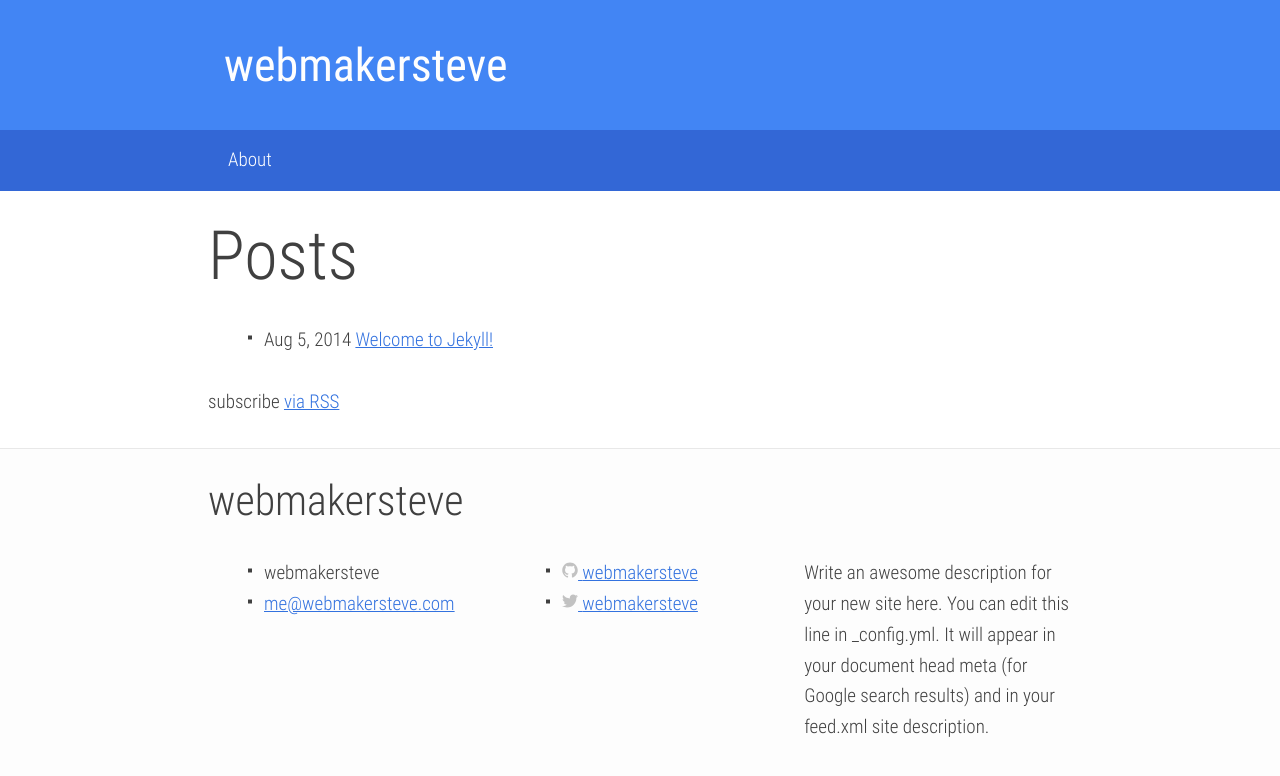
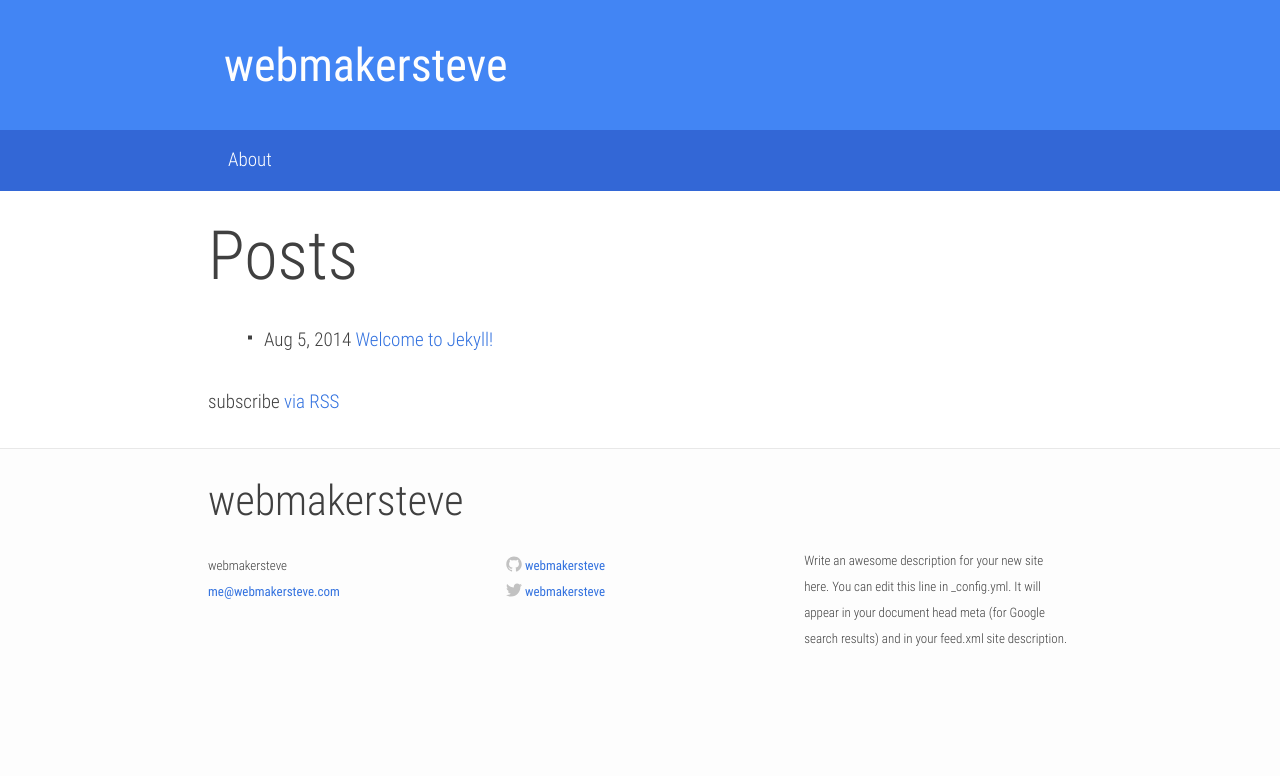
Before and after one commit to webmakersteve/webmakersteve.github.io, a Jekyll site: the page built from index.html, in a window 1280 px wide. Shown: the top 776 px of the page. Built offline with Jekyll 4.4.1, drawn with Linux system fonts in a browser that asks for light colours.

Commit message:
Got rid of sass cache and updated styles

```diff
--- a/_includes/footer.html
+++ b/_includes/footer.html
@@ -5,14 +5,14 @@
     <h2 class="footer-heading">{{ site.title }}</h2>
 
     <div class="g--third col">
-      <ul>
+      <ul class="list-links list-links--secondary list-small">
         <li>{{ site.title }}</li>
         <li><a href="mailto:{{ site.email }}">{{ site.email }}</a></li>
       </ul>
     </div>
 
     <div class="g--third col">
-      <ul>
+      <ul class="list-links list-links--secondary list-small">
         {% if site.github_username %}<li>
           <a href="https://github.com/{{ site.github_username }}">
             <span class="icon github">
--- a/styles/main.css
+++ b/styles/main.css
@@ -3291,3 +3291,16 @@ main {
   height: 16px;
   position: relative;
   top: 3px; }
+
+a {
+  text-decoration: none; }
+
+a:hover {
+  text-decoration: underline; }
+
+ul.list-links a::before, ol.list-links a::before {
+  content: none; }
+
+footer p {
+  font-size: 13px;
+  line-height: 2.0000em; }
```
Also changed, not shown: styles/main.scss (+20 -0 lines).
